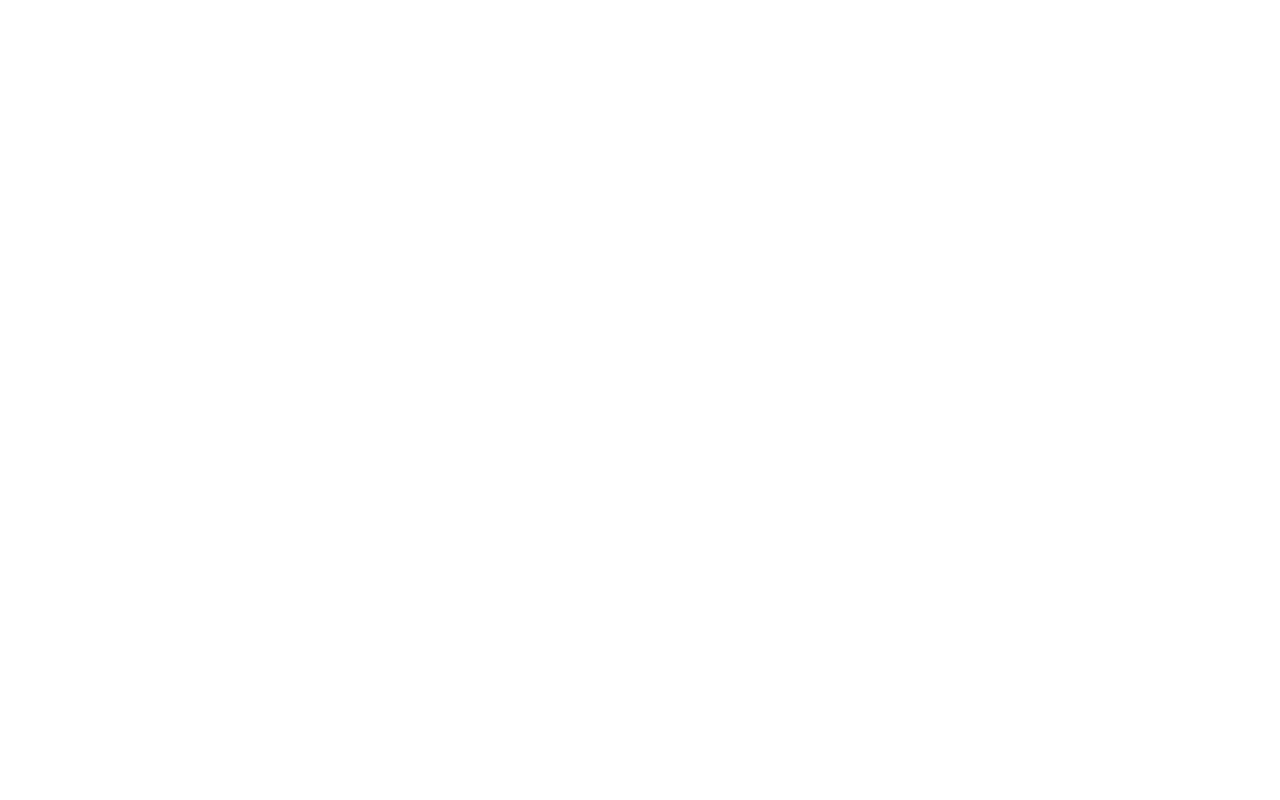
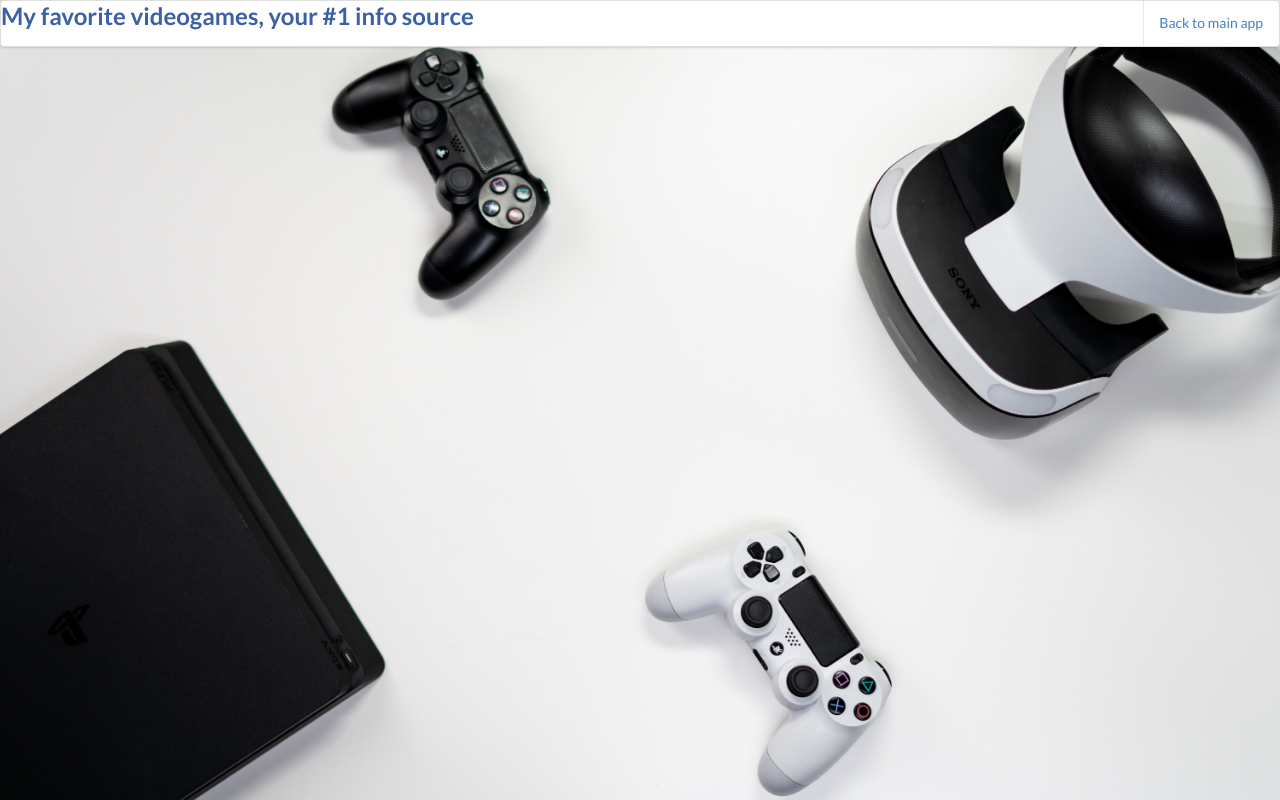
Before and after one commit to arturorito/Team-4-Project-1-MTY-Bootcamp-Fall-2020, a plain HTML site: page favorites.html in a window 1280 px wide. Drawn offline with nearby package versions, Linux system fonts and the light colour scheme.

Commit message:
Adding changes to the header

```diff
--- a/favorites.html
+++ b/favorites.html
@@ -3,9 +3,17 @@
 <head>
     <meta charset="UTF-8">
     <meta name="viewport" content="width=device-width, initial-scale=1.0">
+    <link rel="stylesheet" type="text/css" href="https://cdnjs.cloudflare.com/ajax/libs/semantic-ui/2.4.1/semantic.min.css">
+    <link rel="stylesheet" href="style.css">
     <title>Favorites</title>
 </head>
 <body>
+    <div class="ui menu">
+        <h2 id="Tittlehead">My favorite videogames, your #1 info source</h2>
+         <div class="right item">
+             <a href="./application.html">Back to main app</a>
+         </div>
+     </div>
 
 </body>
 </html>
--- a/style.css
+++ b/style.css
@@ -78,3 +78,8 @@
   bottom: 0;
   margin: auto;
 }
+
+#Tittlehead {
+  text-align: center;
+  color: rgb(59, 96, 165);
+}
```
Also changed, not shown: application.html (+18 -2 lines), logic.js (+17 -0 lines).
